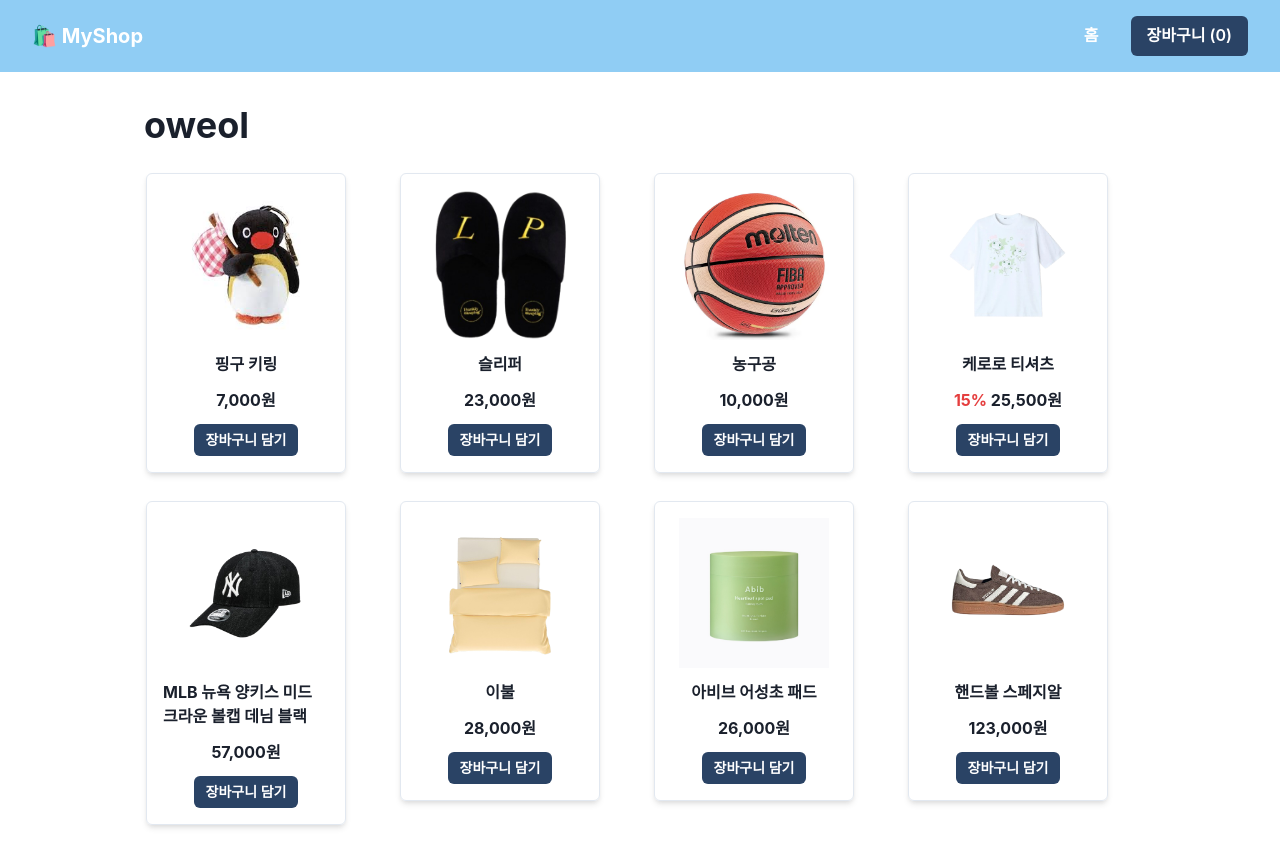
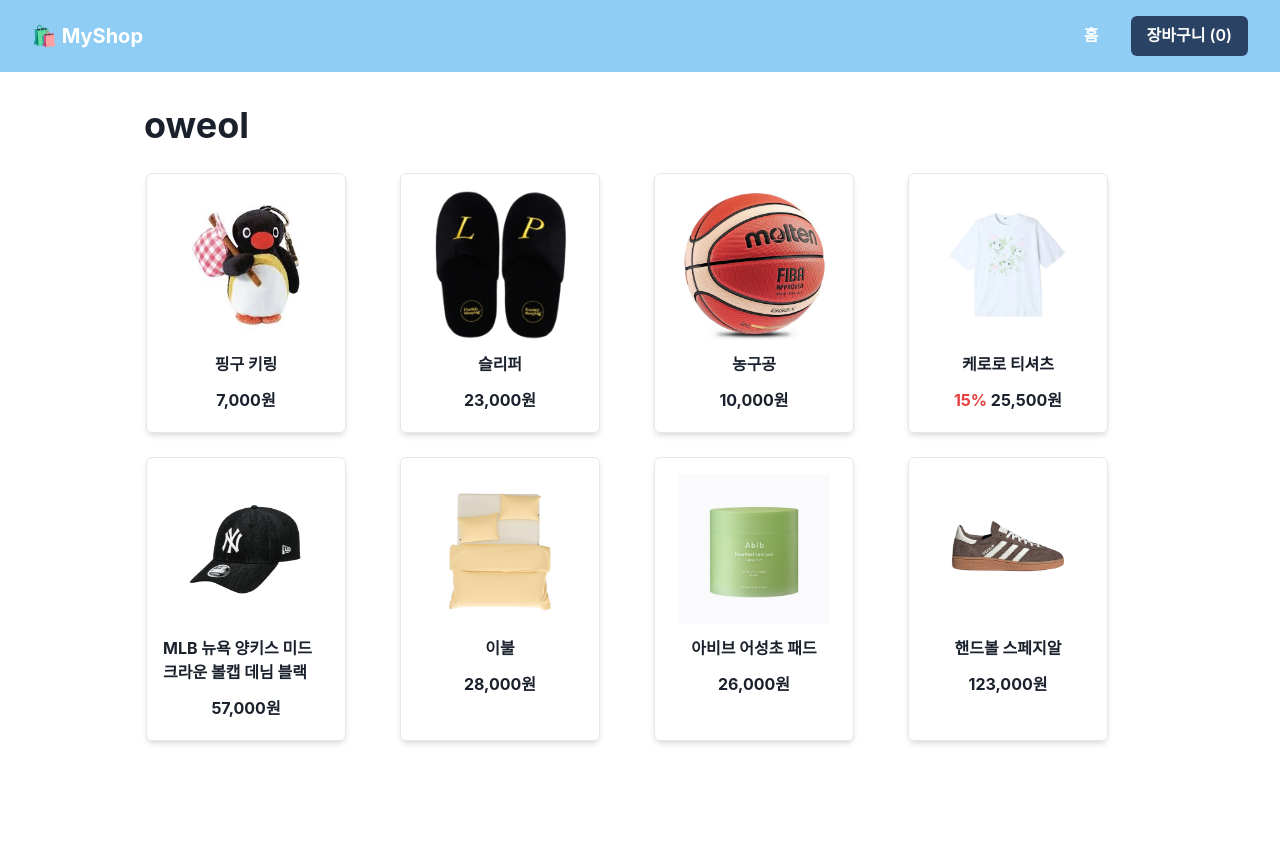
Before and after one commit to aubepluieh3/my-shop, a React (Create React App) app: page / in a window 1280 px wide. After the commit the page ends 800 px from the top, so only its background shows below. Built offline with nearby package versions, Linux system fonts and the light colour scheme.

Commit message:
17 refactor: remove cart button from product card and fix layout

```diff
--- a/src/components/ProductCard.tsx
+++ b/src/components/ProductCard.tsx
@@ -11,20 +11,12 @@
 
 
 const ProductCard = ({id, name, price, discountRate, image} : ProductCardProps) => {
-    const addItem = useCartStore((state) => state.addItem);
     const finalPrice = discountRate
         ? Math.round(price * (1 - discountRate / 100))
         : price;
 
-    const handleAddToCart = () => {
-        addItem (
-            {
-                id, name, price:finalPrice, image, quantity: 1,
-            }
-        );
-    };
     return (
-    <Box borderWidth="1px" borderRadius="md" p={4} w="200px" shadow="md" m="2px" _hover={{
+    <Box height="100%" flexDirection="column" display="flex" borderWidth="1px" borderRadius="md" p={4} w="200px" shadow="md" m="2px" _hover={{
       m: "0px",
       shadow: "2xl",
       borderWidth: "3px",
@@ -42,9 +34,6 @@
         ) : (
           <Text fontWeight="bold">{price.toLocaleString()}원</Text>
         )}
-        <Button bg="blue.800" color="white" size="sm" onClick={handleAddToCart}>
-          장바구니 담기
-        </Button>
       </VStack>
     </Box>
   );
```
